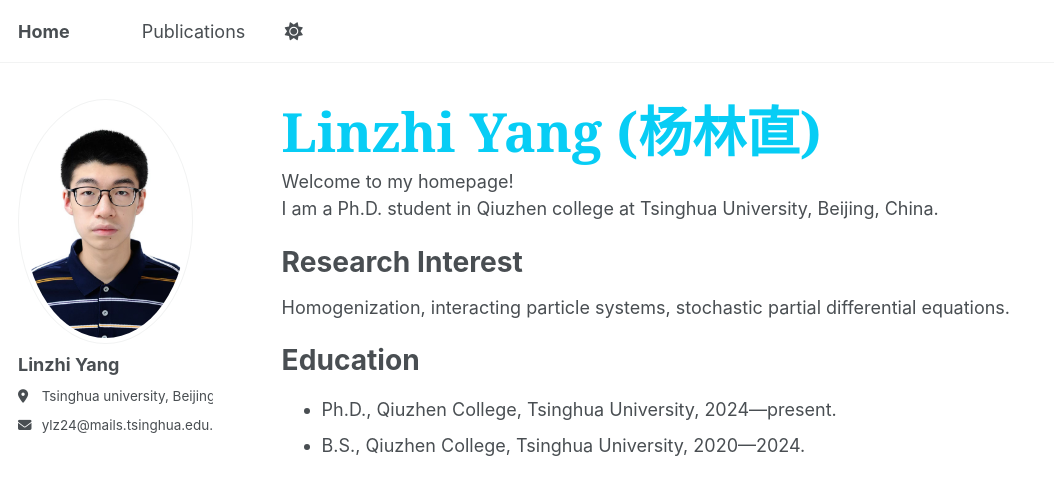
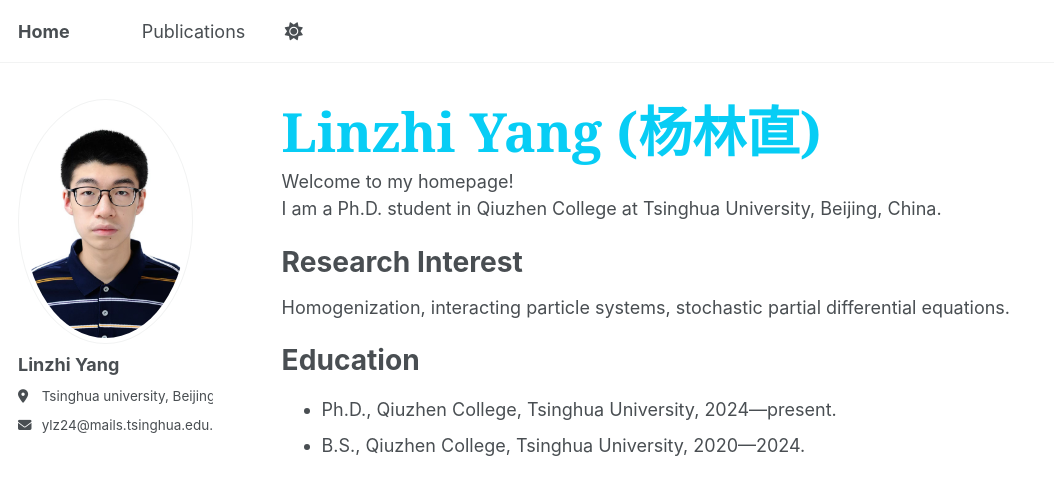
Before and after one commit to linzhi-yang/linzhi-yang.github.io, a Jekyll site: the page built from _pages/about.md, in a window 1280 px wide. Shown: the top 495 px of the page, without its empty margins (0-1054 px from the left). Built offline with Jekyll 4.4.1, drawn with Linux system fonts in a browser that asks for light colours; a script bundle is joined from its source files by our own code; library files that are not in the unit come from our copies.

```diff
--- a/_pages/about.md
+++ b/_pages/about.md
@@ -9,7 +9,7 @@ redirect_from:
 <h1 class="name-hero">Linzhi Yang (杨林直)</h1>
 
 Welcome to my homepage!
-I am a Ph.D. student in Qiuzhen college at Tsinghua University, Beijing, China.
+I am a Ph.D. student in Qiuzhen College at Tsinghua University, Beijing, China.
 
 Research Interest
 ======
```
